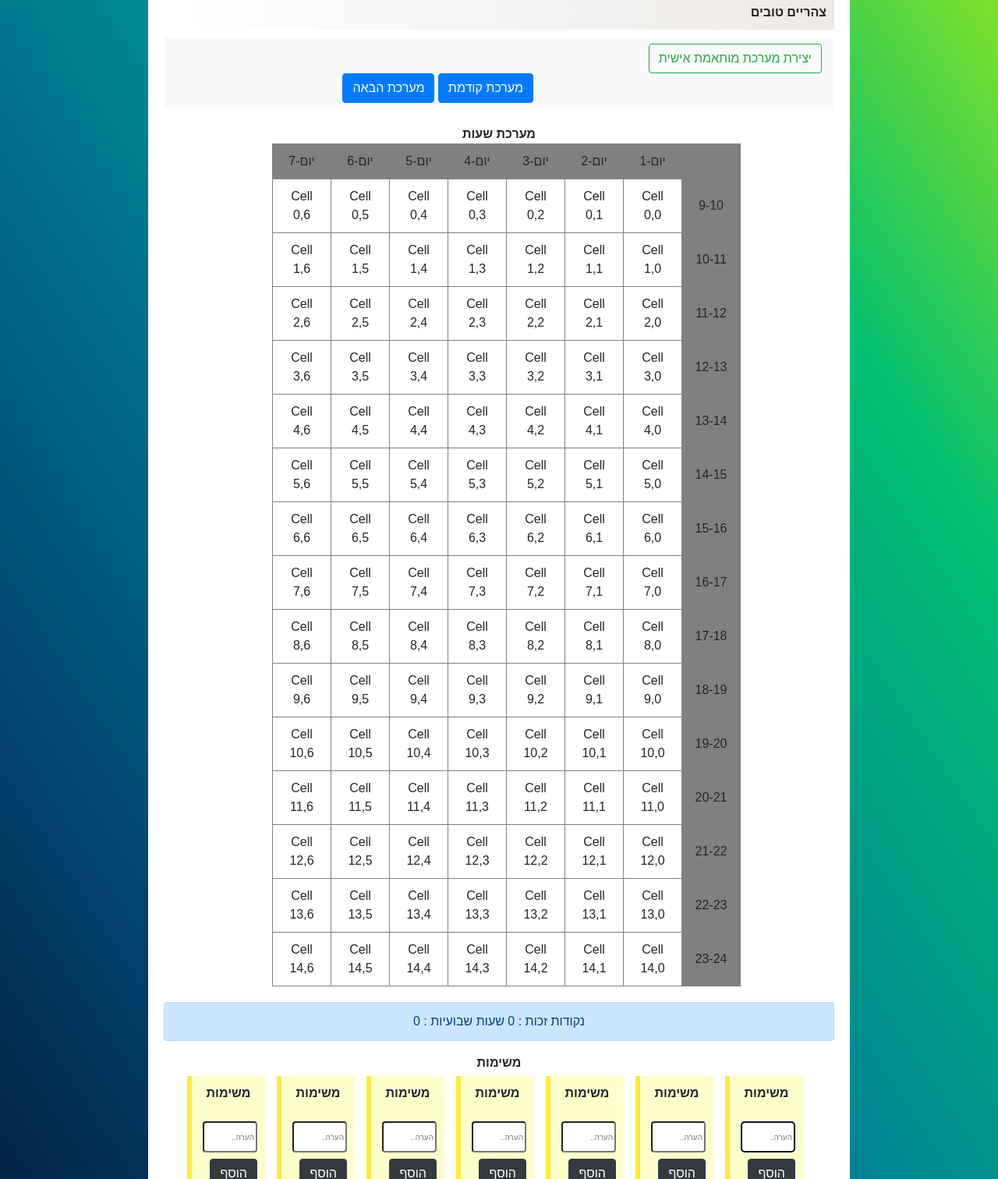
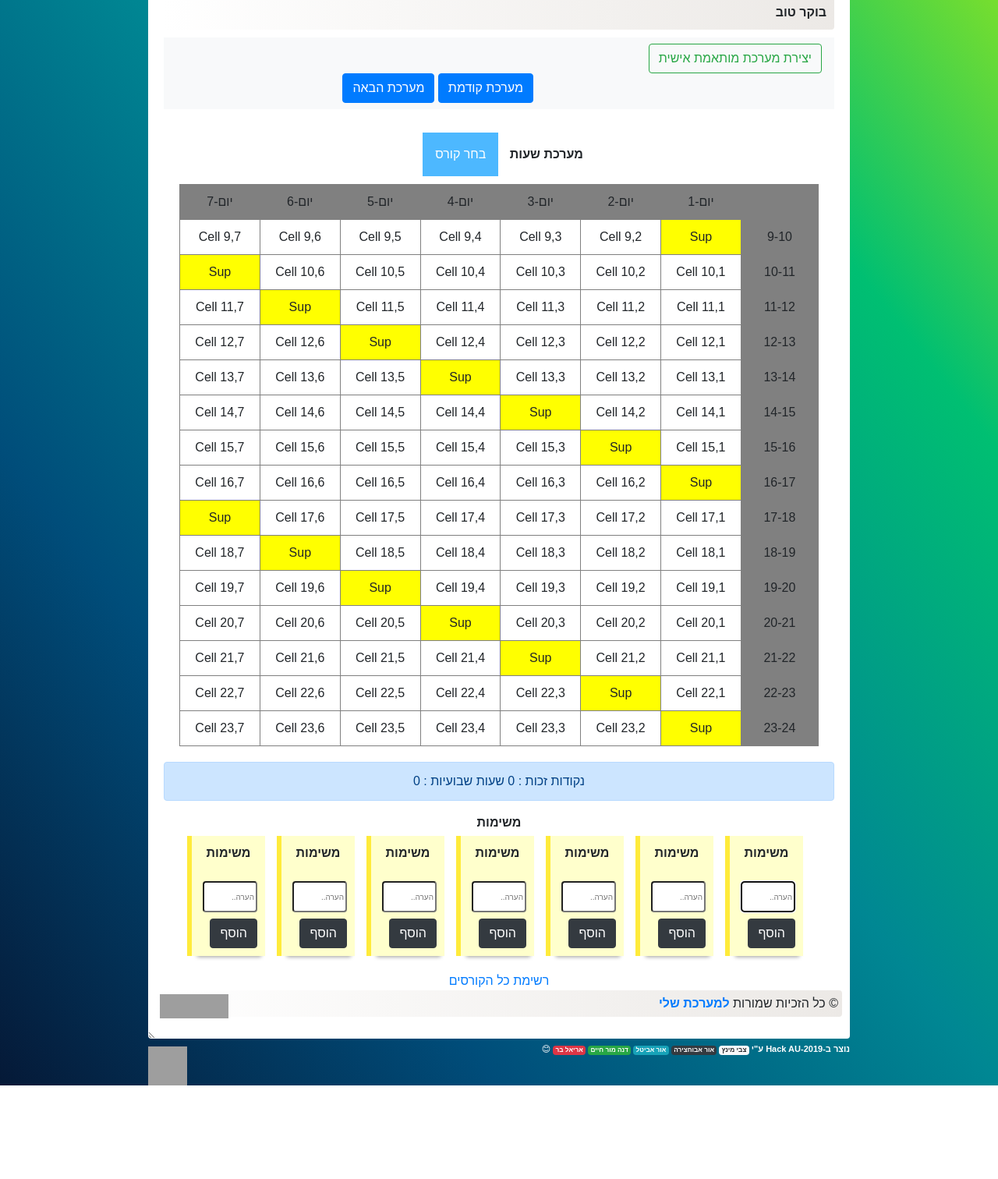
Before and after one commit to ZviMints/Hack-AU-2019, a Flask app: template templates/main.html in a window 1280 px wide. Shown: the part 239-1751 px from the top of the page at 78% size. After the commit the page ends 1631 px from the top, so only its background shows below. Run offline with Flask 2, Linux system fonts and the light colour scheme; the template is opened without the code that fills it, so the values that code supplies are empty; some libraries are stand-ins or nearby versions; grey boxes are pictures that could not be loaded.

Commit message:
Added  DATA

```diff
--- a/application.py
+++ b/application.py
@@ -41,3 +41,19 @@ def database():
       list.append(c)
       listofstrings.append(c.myfunc())
    return render_template('database.html', list=listofstrings)
+
+@app.route("/getcourse/<string:id>")
+def getcourse(id):
+   list = []
+   listofstrings = []
+   mydb = mysql.connector.connect(user="team", password="aA12345678!", host="SG-HackAU-634-master.servers.mongodirector.com",
+   port=3306, database="hackau",collation='utf8_general_ci',use_unicode=True, charset='utf8')
+   mycursor =  mydb.cursor()
+   mycursor.execute("SELECT Name_Lecturer, courses.Name_Courses, courses.Course_ID, "+"Time_Begin, Time_End ,courses.Credits ,semester,day from lectures INNER JOIN courses on lectures.Course_ID = courses.Course_ID where department = 'מדעי המחשב' and (Name_Courses='{}' or Name_Courses='{}-תרגיל');".format(id,id))
+   myresult = mycursor.fetchall()
+   for row in myresult:
+      # print(u'{} {} {} {} {} ({}'.format(*i[:]))
+      c = course.course(u'{}'.format(row[0]),u'{}'.format(row[1]),row[2],row[3],row[4],row[5],row[6])
+      list.append(c)
+      listofstrings.append(c.myfunc())
+   return render_template('main.html', rellist=listofstrings)
--- a/course.py
+++ b/course.py
@@ -9,4 +9,4 @@ class course:
         self.day=day
 
     def myfunc(self):
-        return "(" + self.teacherName + " , " + self.courseName + " , " + self.courseCode + " , " + str(self.Time_begin) + " , " + str(self.Time_end) + " , " + str(self.points) + " , " + self.day +")"
+        return self.teacherName + " , " + self.courseName + " , " + self.courseCode + " , " + str(self.Time_begin) + " , " + str(self.Time_end) + " , " + str(self.points) + " , " + self.day
--- a/static/styles/calendar.css
+++ b/static/styles/calendar.css
@@ -31,7 +31,6 @@ font-weight: bold;
 }
 
 #myDynamicTable {
-  margin-right: 100px;
 }
 #myDynamicTable td {
   padding: 10px;
@@ -85,3 +84,44 @@ ol {
   margin-right: auto;
   font-size: 10px;
 }
+
+.dropbtn {
+  background-color: #4db8ff;
+  margin: 10px;
+  color: white;
+  padding: 16px;
+  font-size: 16px;
+  border: none;
+  cursor: pointer;
+}
+
+.dropdown {
+  position: relative;
+  display: inline-block;
+}
+
+.dropdown-content {
+  display: none;
+  position: absolute;
+  background-color: #f9f9f9;
+  min-width: 160px;
+  box-shadow: 0px 8px 16px 0px rgba(0,0,0,0.2);
+  z-index: 1;
+}
+
+.dropdown-content a {
+  color: black;
+  padding: 12px 16px;
+  text-decoration: none;
+  display: block;
+}
+
+.dropdown-content a:hover {background-color: #f1f1f1}
+
+.dropdown:hover .dropdown-content {
+  display: block;
+}
+
+.dropdown:hover .dropbtn {
+  background-color:  #4db8ff;
+}
--- a/static/table.js
+++ b/static/table.js
@@ -12,11 +12,11 @@ var tr = document.createElement('TR');
 tr.style.backgroundColor = "gray";
 tableBody.appendChild(tr);
 var td = document.createElement('TD');
-td.width = '75';
+td.width = '130';
 tr.appendChild(td);
 for (var j = 0; j < 7; j++) {
   var td = document.createElement('TD');
-  td.width = '75';
+  td.width = '130';
   td.appendChild(document.createTextNode("יום" + "-" + (j+1)));
   tr.appendChild(td);
 }
@@ -28,7 +28,7 @@ var time2 = 10;
     var tr = document.createElement('TR');
     tableBody.appendChild(tr);
     var td = document.createElement('TD');
-    td.width = '75';
+    td.width = '130';
     td.style.backgroundColor = "gray";
     td.appendChild(document.createTextNode(time + "-" + time2));
     tr.appendChild(td);
@@ -37,9 +37,14 @@ var time2 = 10;
 
     for (var j = 0; j < 7; j++) {
       var td = document.createElement('TD');
-      td.width = '75';
-      td.appendChild(document.createTextNode("Cell " + i + "," + j));
-      td.id = i+","+j;
+      td.width = '130';
+      td.appendChild(document.createTextNode("Cell " + (i+9) + "," + (j+1)));
+      if( (i + j)%7 == 0) {
+        td.style.background = "yellow";
+        td.innerHTML = "Sup"
+      }
+      // td.id = (i+9)+"-"+(j+1);
+      td.id = "Tzvi";
       tr.appendChild(td);
     }
   }
--- a/templates/layout.html
+++ b/templates/layout.html
@@ -18,7 +18,7 @@
         </div>
         <div id="container">
           <div id="menu">
-            <a href="./">ראשי</a>
+            <a href="/">ראשי</a>
             <a href="">מה אנחנו עושים?</a>
             <a href="">צור קשר</a>
           </div>
--- a/templates/main.html
+++ b/templates/main.html
@@ -2,14 +2,14 @@
 {% block content %}
 <div id="greet">
 ברוכים הבאים, {{ email }}. <br>
-<b>צהריים טובים</b>
+<b>בוקר טוב</b>
 </div>
 <nav class="navbar navbar-light bg-light">
         <form class="form-inline" action="/create">
           <button class="btn btn-outline-success" type="submit">יצירת מערכת מותאמת אישית</button>
         </form>
         <form>
-          <div id="nextprev">
+        <div id="nextprev">
                 <button type="button" class="btn btn-primary">מערכת קודמת</button>
                 <button type="button" class="btn btn-primary">מערכת הבאה</button>
           </div>
@@ -17,6 +17,18 @@
 </nav>
 <div class="main">
 <span id="title">מערכת שעות</span>
+<div class="dropdown">
+    <button class="dropbtn">בחר קורס</button>
+    <div class="dropdown-content">
+    <a href="#">קורס שפת C++</a>
+    <a href="#">הסתברות למדעי המחשב</a>
+    <a href="/getcourse/אלגברה לינארית 1">אלגברה לינארית 1</a>
+    <a href="#">מבוא לבטיחות תוכנה</a>
+    <a href="#">מערכות הפעלה</a>
+    <a href="#">אלגורתמים 2 מצטיינים</a>
+    </div>
+  </div>
+
 <div id="myDynamicTable"></div>
 </div>
 <div class="alert alert-primary" role="alert">
@@ -36,6 +48,20 @@
     {% endfor %}
   </div>
 </div>
-<a href="./database">רשימת כל הקורסים</a>
+<a href="/database">רשימת כל הקורסים</a>
 <script src="{{ url_for('static',filename='table.js') }}"></script>
+
+{% for course in rellist %}
+    {% set row = course.split(' , ') %}
+    {% set start_time = row[3].split(':')[0] %}
+    {% set end_time = row[4].split(':')[0] %}
+    <script>
+    alert(document.getElementById("Tzvi").innerText);
+    </script>
+    {{ start_time }}
+    {{ end_time }}
+    {{ row[6] }}
+
+{% endfor %}
+
 {% endblock %}
```
